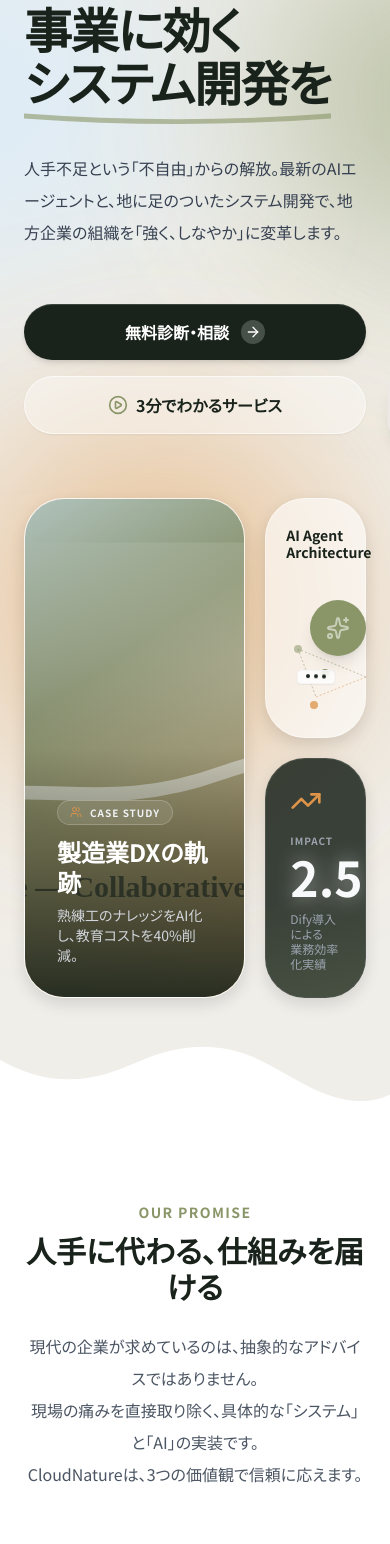
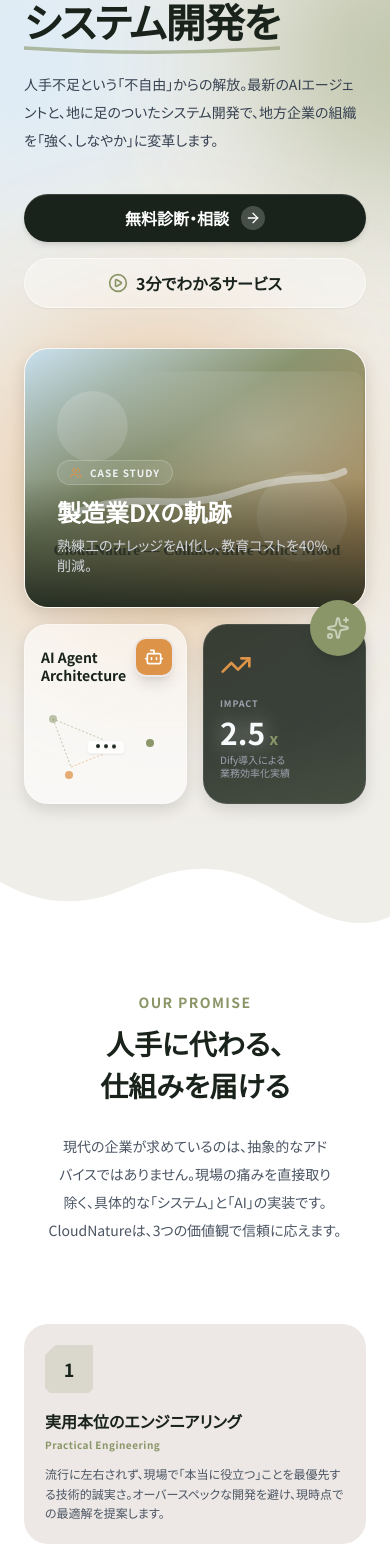
Before and after one commit to kohei0125/CloudNature, a Next.js app: page / in a window 390 px wide. Shown: the part 164-1708 px from the top of the page. Built offline with nearby package versions, Linux system fonts and the light colour scheme.

Commit message:
feat: トップページのヒーローセクションとミッションセクションのレスポンシブデザインを改善し、レイアウトと要素のサイズを調整しました。

```diff
--- a/app/page.tsx
+++ b/app/page.tsx
@@ -38,7 +38,7 @@ const Home = () => {
   return (
     <div className="w-full bg-[#F0EEE9]">
       {/* Hero Section */}
-      <section className="relative min-h-screen flex items-center pt-24 pb-12 overflow-hidden">
+      <section className="relative min-h-screen flex items-center pt-16 pb-16 md:pt-32 md:pb-24 overflow-hidden">
         {/* Dynamic Organic Background (Living Breath) */}
         <div className="absolute inset-0 w-full h-full overflow-hidden z-0 bg-[url('/images/hero-mobile-blob.svg'),linear-gradient(180deg,_#F0EEE9_0%,_#f5f2ec_50%,_#eef1ea_100%)] bg-cover bg-center md:bg-none">
           {/* Aurora Blobs (desktop onlyで動きを維持) */}
@@ -50,42 +50,42 @@ const Home = () => {
           <div className="absolute bottom-0 left-0 w-full h-32 bg-gradient-to-t from-[#F0EEE9] to-transparent z-10"></div>
 
           {/* Noise Texture Overlay for entire section */}
-          <div className="absolute inset-0 texture-grain opacity-40 mix-blend-overlay"></div>
+          <div className="absolute inset-0 texture-grain opacity-20 md:opacity-40 mix-blend-overlay"></div>
         </div>
 
-        <div className="container mx-auto px-6 relative z-10 grid lg:grid-cols-12 gap-16 items-center">
+        <div className="container mx-auto px-6 relative z-10 grid lg:grid-cols-12 gap-10 lg:gap-16 items-center">
           {/* LEFT COLUMN: Text Content */}
-          <div className="lg:col-span-5 space-y-10 animate-in slide-in-from-bottom-10 duration-700">
+          <div className="lg:col-span-5 space-y-6 md:space-y-10 animate-in slide-in-from-bottom-10 duration-700">
             <div className="inline-flex items-center gap-2 px-4 py-2 bg-white/40 backdrop-blur-md rounded-full text-xs font-bold tracking-wider text-[#19231B] border border-white/50 shadow-sm hover:shadow-md transition-shadow cursor-default">
               <span className="w-2 h-2 bg-[#DD9348] rounded-full animate-pulse"></span>
               {HERO_COPY.badge}
             </div>
 
-            <h1 className="text-5xl lg:text-7xl font-serif font-bold leading-[1.1] text-[#19231B] tracking-tight">
+            <h1 className="text-[clamp(2.5rem,5vw,4.5rem)] font-serif font-bold leading-[1.1] text-[#19231B] tracking-tight">
               {HERO_COPY.headingLine1}
               <br />
               <span className="relative inline-block text-[#19231B] hover:tracking-wide transition-all duration-500">
                 {HERO_COPY.headingLine2}
                 {/* Organic underline */}
-                <svg className="absolute -bottom-3 left-0 w-full h-4 text-[#8A9668] opacity-60" viewBox="0 0 100 10" preserveAspectRatio="none">
+                <svg className="absolute -bottom-2 md:-bottom-3 left-0 w-full h-3 md:h-4 text-[#8A9668] opacity-60" viewBox="0 0 100 10" preserveAspectRatio="none">
                   <path d="M0 5 Q 50 12 100 5" stroke="currentColor" strokeWidth="3" fill="none" strokeLinecap="round" />
                 </svg>
               </span>
             </h1>
 
-            <p className="text-base lg:text-lg text-gray-700 leading-loose max-w-lg font-medium">
+            <p className="text-sm lg:text-lg text-gray-700 leading-loose max-w-lg font-medium">
               {HERO_COPY.description}
             </p>
 
             <div className="flex flex-col sm:flex-row gap-4 pt-4">
-              <button className="btn-puffy px-8 py-4 rounded-full font-bold flex items-center justify-center gap-3 group">
+              <button className="w-full sm:w-auto btn-puffy px-8 py-3 md:py-4 rounded-full font-bold flex items-center justify-center gap-3 group">
                 {HERO_COPY.primaryCta}
                 <div className="bg-white/20 p-1 rounded-full group-hover:translate-x-1 transition-transform">
                   <ArrowRight className="w-4 h-4" />
                 </div>
               </button>
 
-              <button className="px-8 py-4 bg-white/40 backdrop-blur-sm text-[#19231B] border border-white/60 rounded-full font-bold hover:bg-white/80 transition-colors shadow-sm flex items-center justify-center gap-2 group">
+              <button className="w-full sm:w-auto px-8 py-3 md:py-4 bg-white/40 backdrop-blur-sm text-[#19231B] border border-white/60 rounded-full font-bold hover:bg-white/80 transition-colors shadow-sm flex items-center justify-center gap-2 group">
                 <PlayCircle className="w-5 h-5 text-[#8A9668] group-hover:scale-110 transition-transform" />
                 <span>{HERO_COPY.secondaryCta}</span>
               </button>
@@ -95,9 +95,9 @@ const Home = () => {
           {/* RIGHT COLUMN: Bento Grid Visuals */}
           <div className="lg:col-span-7 h-auto lg:h-[650px] relative animate-in fade-in duration-1000 delay-300">
             {/* The Grid */}
-            <div className="grid grid-cols-6 grid-rows-6 gap-5 h-full min-h-[500px]">
+            <div className="grid grid-cols-2 lg:grid-cols-6 lg:grid-rows-6 gap-4 md:gap-5 h-full min-h-0 lg:min-h-[500px]">
               {/* 1. Main Visual: Human & Tech Symbiosis (Largest) */}
-              <div className="col-span-4 row-span-6 rounded-[40px] overflow-hidden relative shadow-2xl glass-card group">
+              <div className="col-span-2 lg:col-span-4 lg:row-span-6 h-[260px] md:h-[300px] lg:h-full rounded-[24px] md:rounded-[40px] overflow-hidden relative shadow-2xl glass-card group">
                 {/* Background Image */}
                 <Image
                   src={HERO_COPY.imageSrc}
@@ -125,10 +125,10 @@ const Home = () => {
               </div>
 
               {/* 2. AI Agent Visualization (Top Right - Floating/Bleeding) */}
-              <div className="col-span-2 row-span-3 rounded-[40px] glass-card p-5 flex flex-col justify-between relative overflow-visible transform transition-all hover:-translate-y-2 duration-500 z-20">
+              <div className="col-span-1 lg:col-span-2 lg:row-span-3 h-[180px] md:h-[240px] lg:h-full rounded-[24px] md:rounded-[40px] glass-card p-4 md:p-5 flex flex-col justify-between relative overflow-visible transform transition-all hover:-translate-y-2 duration-500 z-20">
                 {/* Bleeding Element: Bot Icon popping out */}
-                <div className="absolute -top-4 -right-4 w-14 h-14 bg-[#DD9348] rounded-2xl rotate-12 flex items-center justify-center shadow-lg animate-blob animation-delay-2000 border-4 border-[#EDE8E5]">
-                  <Bot className="text-white w-7 h-7 -rotate-12" />
+                <div className="absolute top-3 right-3 md:-top-4 md:-right-4 w-10 h-10 md:w-14 md:h-14 bg-[#DD9348] rounded-xl md:rounded-2xl rotate-0 md:rotate-12 flex items-center justify-center shadow-lg md:animate-blob animation-delay-2000 border-2 md:border-4 border-[#EDE8E5]">
+                  <Bot className="text-white w-5 h-5 md:w-7 md:h-7 rotate-0 md:-rotate-12" />
                 </div>
 
                 <div className="mt-2 h-full flex flex-col justify-between">
@@ -165,18 +165,18 @@ const Home = () => {
               </div>
 
               {/* 3. Productivity Metrics (Bottom Right - Dark Accent) */}
-              <div className="col-span-2 row-span-3 rounded-[40px] glass-card-dark p-6 flex flex-col justify-center relative overflow-hidden group shadow-2xl texture-grain border border-white/5">
+              <div className="col-span-1 lg:col-span-2 lg:row-span-3 h-[180px] md:h-[220px] lg:h-full rounded-[24px] md:rounded-[40px] glass-card-dark p-4 md:p-6 flex flex-col justify-center relative overflow-hidden group shadow-2xl texture-grain border border-white/5">
                 {/* Dynamic abstract background line */}
                 <div className="absolute top-1/2 left-0 w-full h-32 bg-gradient-to-t from-[#8A9668]/20 to-transparent transform -skew-y-12 translate-y-4"></div>
 
                 <TrendingUp className="w-8 h-8 text-[#DD9348] mb-4 relative z-10" />
                 <div className="relative z-10">
-                  <p className="text-gray-400 text-[10px] font-bold uppercase tracking-widest mb-1">{HERO_BENTO.metricLabel}</p>
+                  <p className="text-gray-400 text-[9px] md:text-[10px] font-bold uppercase tracking-widest mb-1">{HERO_BENTO.metricLabel}</p>
                   <div className="flex items-baseline gap-1">
-                    <span className="text-5xl font-bold text-white highlight-cloud">{HERO_BENTO.metricValue}</span>
-                    <span className="text-xl text-[#8A9668] font-bold">{HERO_BENTO.metricUnit}</span>
+                    <span className="text-3xl md:text-5xl font-bold text-white highlight-cloud">{HERO_BENTO.metricValue}</span>
+                    <span className="text-base md:text-xl text-[#8A9668] font-bold">{HERO_BENTO.metricUnit}</span>
                   </div>
-                  <p className="text-gray-400 text-xs mt-2 leading-tight whitespace-pre-line">{HERO_BENTO.metricDesc}</p>
+                  <p className="text-gray-400 text-[10px] md:text-xs mt-1 md:mt-2 leading-tight whitespace-pre-line">{HERO_BENTO.metricDesc}</p>
                 </div>
               </div>
             </div>
@@ -192,18 +192,19 @@ const Home = () => {
       />
 
       {/* Mission / Values Section */}
-      <section className="py-24 bg-white relative texture-grain overflow-hidden">
+      {/* Mission / Values Section */}
+      <section className="py-16 md:py-24 bg-white relative texture-grain overflow-hidden">
         <div className="container mx-auto px-6">
           <div className="text-center max-w-3xl mx-auto mb-20">
             <p className="text-sm font-bold tracking-widest text-[#8A9668] mb-3">{MISSION_COPY.eyebrow}</p>
-            <h2 className="text-3xl md:text-4xl font-serif font-bold text-[#19231B] mb-6">
+            <h2 className="text-[clamp(1.75rem,5vw,2.5rem)] font-serif font-bold text-[#19231B] mb-6 text-balance">
               {MISSION_COPY.title}
             </h2>
-            <p className="text-gray-600 leading-loose">
+            <p className="text-sm text-gray-600 leading-loose text-balance">
               {MISSION_COPY.paragraphs[0]}
-              <br />
+              <br className="hidden md:block" />
               {MISSION_COPY.paragraphs[1]}
-              <br />
+              <br className="hidden md:block" />
               {MISSION_COPY.paragraphs[2]}
             </p>
           </div>
@@ -212,21 +213,21 @@ const Home = () => {
             {VALUES.map((value, index) => (
               <div
                 key={index}
-                className="bg-[#EDE8E5] p-8 rounded-[32px] hover:shadow-lg transition-all duration-300 border border-transparent hover:border-[#8A9668]/30 group relative overflow-hidden"
+                className="bg-[#EDE8E5] p-5 md:p-8 rounded-[24px] md:rounded-[32px] hover:shadow-lg transition-all duration-300 border border-transparent hover:border-[#8A9668]/30 group relative overflow-hidden"
               >
                 <div className="absolute top-0 right-0 w-32 h-32 bg-white/50 rounded-full blur-2xl transform translate-x-1/2 -translate-y-1/2 opacity-0 group-hover:opacity-100 transition-opacity duration-500"></div>
 
                 {/* Organic Number Background */}
-                <div className="relative w-14 h-14 mb-6 group-hover:scale-110 transition-transform z-10 flex items-center justify-center">
+                <div className="relative w-12 h-12 md:w-14 md:h-14 mb-4 md:mb-6 group-hover:scale-110 transition-transform z-10 flex items-center justify-center">
                   <svg viewBox="0 0 100 100" className="absolute inset-0 w-full h-full text-[#8A9668]/20 fill-current">
                     <path d="M42.7,-73.4C55.9,-67.2,67.3,-57.8,76.4,-46.6C85.5,-35.3,92.3,-22.2,90.8,-9.6C89.3,3,79.5,15.1,70.6,26.4C61.7,37.7,53.7,48.2,43.6,56.8C33.5,65.4,21.3,72.1,8.3,73.5C-4.7,74.9,-18.5,71,-30.7,64.2C-42.9,57.4,-53.5,47.7,-61.7,36.7C-69.9,25.7,-75.7,13.4,-74.6,1.9C-73.5,-9.6,-65.5,-20.3,-56.9,-30.2C-48.3,-40.1,-39.1,-49.2,-28.5,-56.6C-17.9,-64,-5.9,-69.7,7,-71.9L19.9,-74.1" transform="translate(50 50) scale(0.9)" />
                   </svg>
-                  <span className="font-bold text-[#19231B] text-xl relative z-10">{index + 1}</span>
+                  <span className="font-bold text-[#19231B] text-lg md:text-xl relative z-10">{index + 1}</span>
                 </div>
 
-                <h4 className="text-lg font-bold text-[#19231B] mb-2 relative z-10">{value.title.split(": ")[1]}</h4>
-                <p className="text-xs font-bold text-[#8A9668] mb-4 tracking-wider relative z-10">{value.subtitle}</p>
-                <p className="text-sm text-gray-600 leading-relaxed relative z-10">{value.description}</p>
+                <h4 className="text-base md:text-lg font-bold text-[#19231B] mb-1 md:mb-2 relative z-10">{value.title.split(": ")[1]}</h4>
+                <p className="text-[10px] md:text-xs font-bold text-[#8A9668] mb-3 md:mb-4 tracking-wider relative z-10">{value.subtitle}</p>
+                <p className="text-xs md:text-sm text-gray-600 leading-relaxed relative z-10">{value.description}</p>
               </div>
             ))}
           </div>
@@ -236,12 +237,12 @@ const Home = () => {
       <WaveSeparator position="top" color="#F8F9FA" bgColor="#ffffff" />
 
       {/* Services Section */}
-      <section className="py-24 bg-[#F8F9FA] texture-grain overflow-hidden">
+      <section className="py-16 md:py-24 bg-[#F8F9FA] texture-grain overflow-hidden">
         <div className="container mx-auto px-6">
           <div className="flex flex-col md:flex-row justify-between items-end mb-16 gap-6">
             <div>
               <p className="text-sm font-bold tracking-widest text-[#8A9668] mb-3">{SERVICES_SECTION.eyebrow}</p>
-              <h2 className="text-3xl md:text-4xl font-serif font-bold text-[#19231B]">{SERVICES_SECTION.title}</h2>
+              <h2 className="text-[clamp(1.75rem,5vw,2.5rem)] font-serif font-bold text-[#19231B]">{SERVICES_SECTION.title}</h2>
             </div>
             <button className="text-[#DD9348] font-bold flex items-center gap-2 hover:gap-3 transition-all">
               {SERVICES_SECTION.cta} <ArrowRight className="w-4 h-4" />
@@ -254,7 +255,7 @@ const Home = () => {
                 key={service.id}
                 className="bg-white rounded-[32px] overflow-hidden shadow-sm hover:shadow-2xl transition-all duration-300 flex flex-col h-full border border-gray-100 group"
               >
-                <div className="p-8 flex-1">
+                <div className="p-6 md:p-8 flex-1">
                   <div className="w-14 h-14 bg-[#EDE8E5] rounded-full flex items-center justify-center mb-6 text-[#19231B] group-hover:bg-[#19231B] group-hover:text-white transition-colors duration-300">
                     <service.icon className="w-7 h-7" />
                   </div>
@@ -288,19 +289,19 @@ const Home = () => {
       <WaveSeparator position="bottom" color="#F8F9FA" bgColor="#19231B" />
 
       {/* Case Studies Section */}
-      <section className="py-24 bg-[#19231B] text-white relative overflow-hidden">
+      <section className="py-16 md:py-24 bg-[#19231B] text-white relative overflow-hidden">
         <div className="absolute inset-0 opacity-10 bg-[radial-gradient(circle_at_20%_20%,#8A9668,transparent_25%),radial-gradient(circle_at_80%_30%,#C8E8FF,transparent_20%),radial-gradient(circle_at_50%_80%,#DD9348,transparent_25%)]"></div>
         <div className="container mx-auto px-6 relative z-10">
           <div className="text-center mb-16">
             <p className="text-sm font-bold tracking-widest text-[#8A9668] mb-3 uppercase">{CASES_SECTION.eyebrow}</p>
-            <h2 className="text-3xl md:text-4xl font-serif font-bold text-white">{CASES_SECTION.title}</h2>
+            <h2 className="text-[clamp(1.75rem,5vw,2.5rem)] font-serif font-bold text-white">{CASES_SECTION.title}</h2>
           </div>
 
           <div className="grid md:grid-cols-3 gap-8">
             {CASE_STUDIES.map((study) => (
               <div key={study.id} className="group">
                 {/* Image Area */}
-                <div className="relative h-60 rounded-[20px] overflow-hidden mb-6">
+                <div className="relative h-48 md:h-60 rounded-[20px] overflow-hidden mb-6">
                   <Image
                     src={study.image}
                     alt={study.title}
@@ -351,14 +352,14 @@ const Home = () => {
       </section>
 
       {/* CTA Section */}
-      <section className="py-24 bg-[#EDE8E5] relative">
+      <section className="py-16 md:py-24 bg-[#EDE8E5] relative">
         <div className="container mx-auto px-6 relative z-10">
           <div className="bg-white rounded-[32px] overflow-hidden shadow-xl grid md:grid-cols-2">
 
             {/* Left Column: Content */}
-            <div className="p-10 md:p-16 space-y-8 flex flex-col justify-center">
+            <div className="p-8 md:p-16 space-y-8 flex flex-col justify-center">
               <div>
-                <h2 className="text-3xl md:text-4xl font-serif font-bold text-[#19231B] leading-tight mb-4">
+                <h2 className="text-[clamp(1.75rem,5vw,2.5rem)] font-serif font-bold text-[#19231B] leading-tight mb-4">
                   {CTA_BANNER.titleLines[0]}
                   <br />
                   {CTA_BANNER.titleLines[1]}
--- a/components/SiteShell.tsx
+++ b/components/SiteShell.tsx
@@ -182,8 +182,11 @@ const SiteShell = ({ children }: Props) => {
               <ul className="space-y-4 text-gray-400 text-sm">
                 {FOOTER_COPY.serviceLinks.map((link) => (
                   <li key={link.label}>
-                    <Link href={link.path} className="group hover:text-white transition-colors flex items-center gap-2">
-                      <ArrowRight className="w-3 h-3 opacity-0 group-hover:opacity-100 transition-opacity" /> {link.label}
+                    <Link href={link.path} className="group hover:text-white transition-colors relative block">
+                      <span className="absolute -left-5 top-1/2 -translate-y-1/2 text-[#DD9348] opacity-0 group-hover:opacity-100 transition-opacity">
+                        <ArrowRight className="w-3 h-3" />
+                      </span>
+                      {link.label}
                     </Link>
                   </li>
                 ))}
@@ -195,8 +198,11 @@ const SiteShell = ({ children }: Props) => {
               <ul className="space-y-4 text-gray-400 text-sm">
                 {FOOTER_COPY.companyLinks.map((link) => (
                   <li key={link.label}>
-                    <Link href={link.path} className="group hover:text-white transition-colors flex items-center gap-2">
-                      <ArrowRight className="w-3 h-3 opacity-0 group-hover:opacity-100 transition-opacity" /> {link.label}
+                    <Link href={link.path} className="group hover:text-white transition-colors relative block">
+                      <span className="absolute -left-5 top-1/2 -translate-y-1/2 text-[#DD9348] opacity-0 group-hover:opacity-100 transition-opacity">
+                        <ArrowRight className="w-3 h-3" />
+                      </span>
+                      {link.label}
                     </Link>
                   </li>
                 ))}
```
